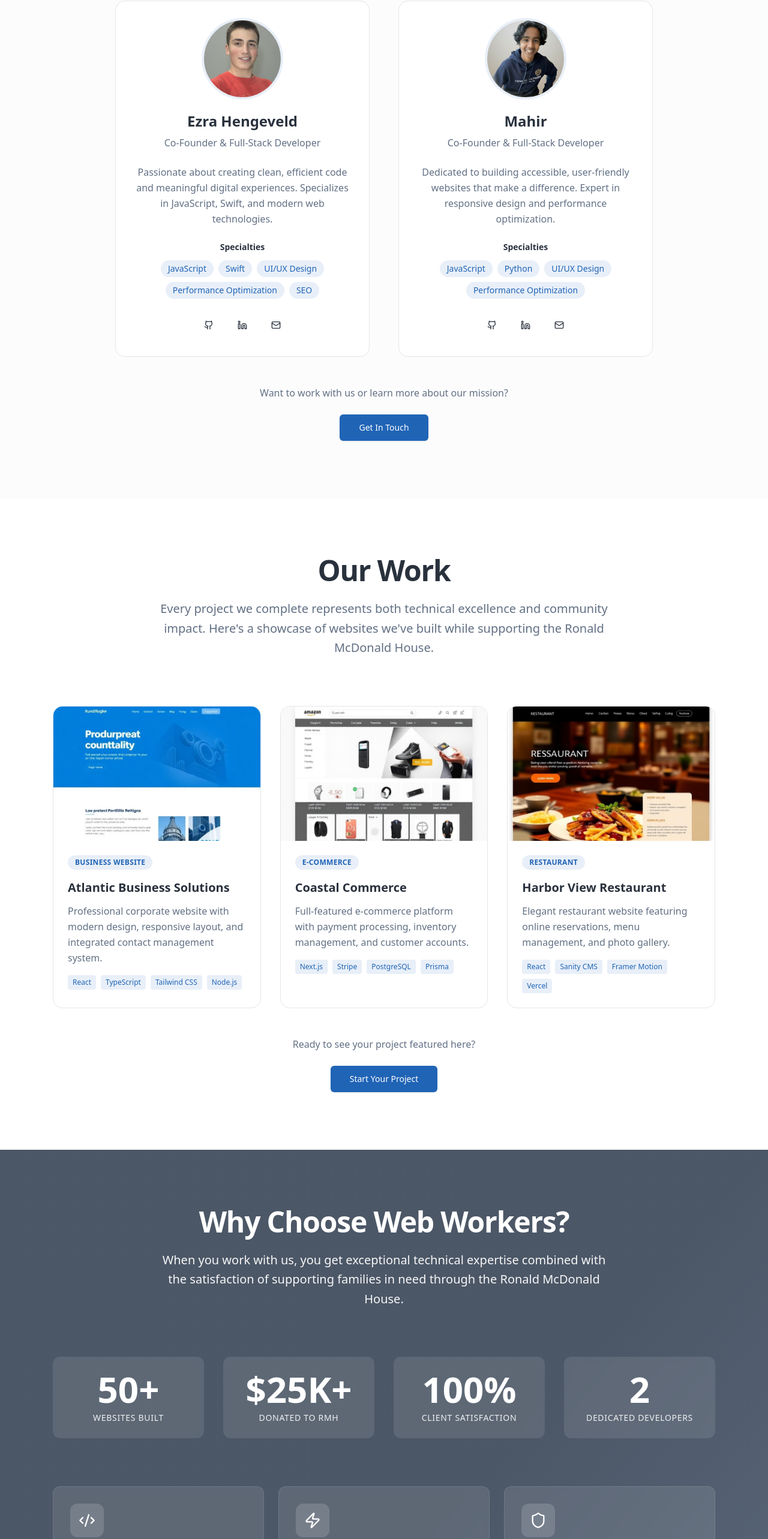
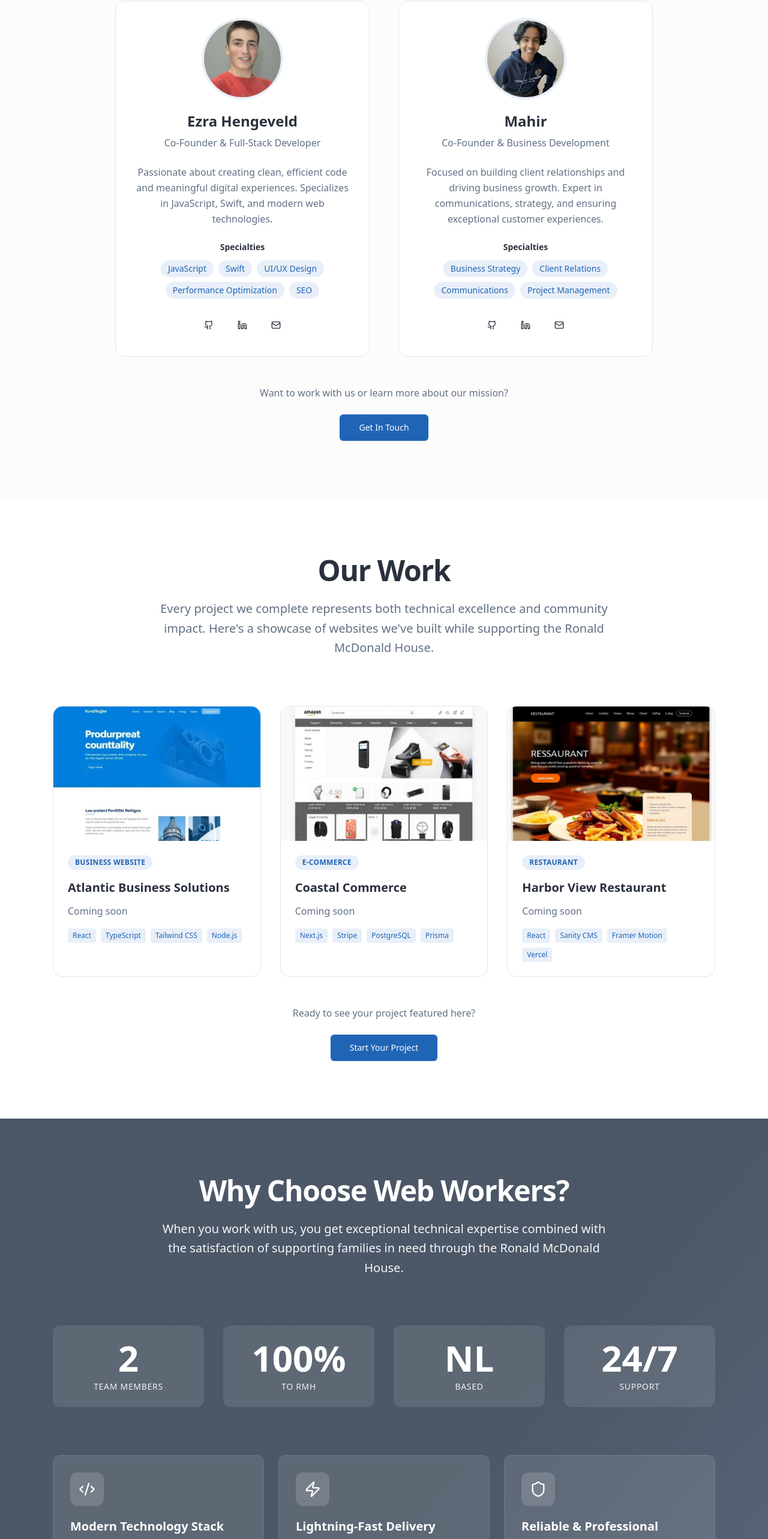
Before and after one commit to papiSKUNK/webworkers, a React (Vite) app: page / in a window 1280 px wide. Shown: the part 2206-4772 px from the top of the page at 60% size. Built offline with nearby package versions, Linux system fonts and the light colour scheme; the HTML template or start-up script is replaced by a standard one.

Commit message:
Rework team bios and placeholders
Update Mahir to remove coding-focused skills and emphasize business/communications, set portfolio items to "Coming soon," and refresh WhyChooseUs stats to reflect truthful values.

```diff
--- a/src/components/Portfolio.tsx
+++ b/src/components/Portfolio.tsx
@@ -8,21 +8,21 @@ const Portfolio = () => {
   const projects = [
     {
       title: "Atlantic Business Solutions",
-      description: "Professional corporate website with modern design, responsive layout, and integrated contact management system.",
+      description: "Coming soon",
       image: portfolio1,
       technologies: ["React", "TypeScript", "Tailwind CSS", "Node.js"],
       category: "Business Website"
     },
     {
       title: "Coastal Commerce",
-      description: "Full-featured e-commerce platform with payment processing, inventory management, and customer accounts.",
+      description: "Coming soon",
       image: portfolio2,
       technologies: ["Next.js", "Stripe", "PostgreSQL", "Prisma"],
       category: "E-commerce"
     },
     {
       title: "Harbor View Restaurant",
-      description: "Elegant restaurant website featuring online reservations, menu management, and photo gallery.",
+      description: "Coming soon",
       image: portfolio3,
       technologies: ["React", "Sanity CMS", "Framer Motion", "Vercel"],
       category: "Restaurant"
--- a/src/components/Team.tsx
+++ b/src/components/Team.tsx
@@ -14,9 +14,9 @@ const Team = () => {
     },
     {
       name: "Mahir",
-      role: "Co-Founder & Full-Stack Developer",
-      bio: "Dedicated to building accessible, user-friendly websites that make a difference. Expert in responsive design and performance optimization.",
-      skills: ["JavaScript", "Python", "UI/UX Design", "Performance Optimization"],
+      role: "Co-Founder & Business Development",
+      bio: "Focused on building client relationships and driving business growth. Expert in communications, strategy, and ensuring exceptional customer experiences.",
+      skills: ["Business Strategy", "Client Relations", "Communications", "Project Management"],
       image: mahirHeadshot
     }
   ];
--- a/src/components/WhyChooseUs.tsx
+++ b/src/components/WhyChooseUs.tsx
@@ -35,10 +35,10 @@ const WhyChooseUs = () => {
   ];
 
   const stats = [
-    { number: "50+", label: "Websites Built" },
-    { number: "$25K+", label: "Donated to RMH" },
-    { number: "100%", label: "Client Satisfaction" },
-    { number: "2", label: "Dedicated Developers" }
+    { number: "2", label: "Team Members" },
+    { number: "100%", label: "To RMH" },
+    { number: "NL", label: "Based" },
+    { number: "24/7", label: "Support" }
   ];
 
   return (
```
